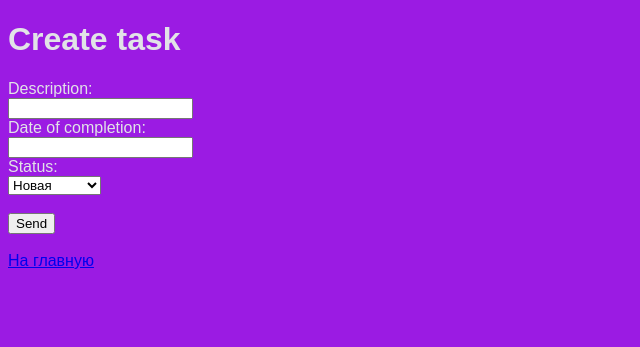
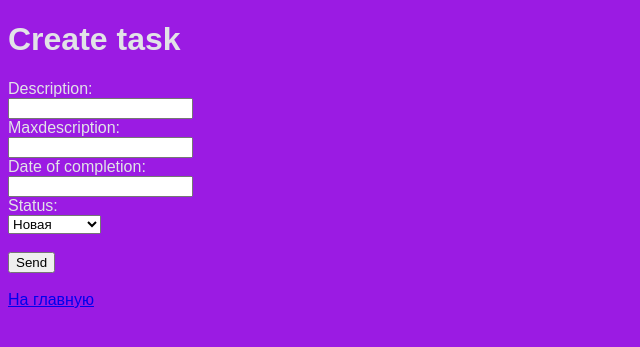
Before and after one commit to DaryaNov/homework45, a Django app: page /articles/add/ in a window 1280 px wide. Shown: the top 347 px of the page, without its empty margins (0-640 px from the left). Run offline with Django 3.2, Linux system fonts and the light colour scheme.

Commit message:
commit обновили страницу добавления

```diff
--- a/source/webapp/templates/article_view.html
+++ b/source/webapp/templates/article_view.html
@@ -14,6 +14,9 @@
 
     <label>Description:</label><br/>
     <input type="text" name="description"/><br/>
+
+    <label>Maxdescription:</label><br/>
+    <input type="text" name="maxdescription"/><br/>
 
     <label>Date of completion:</label><br/>
     <input type="text" name="date_completion"/><br/>
```
